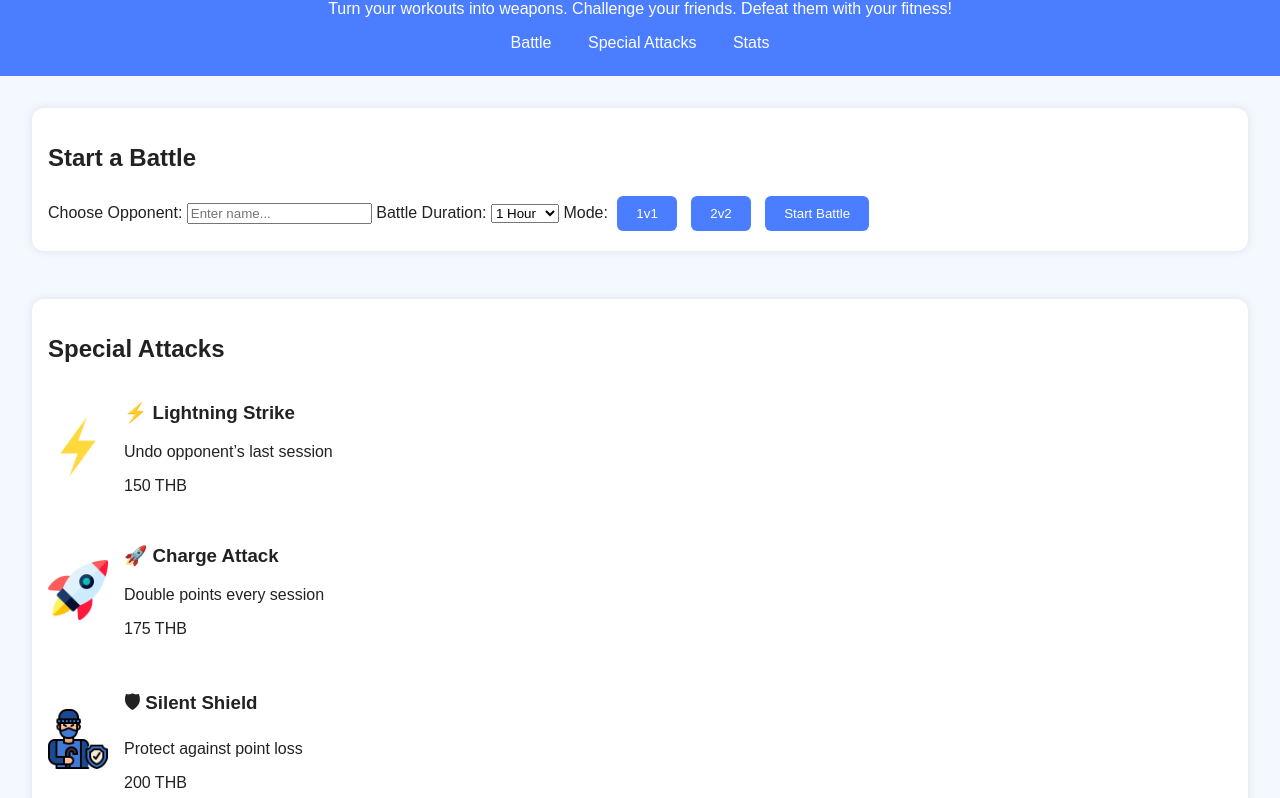
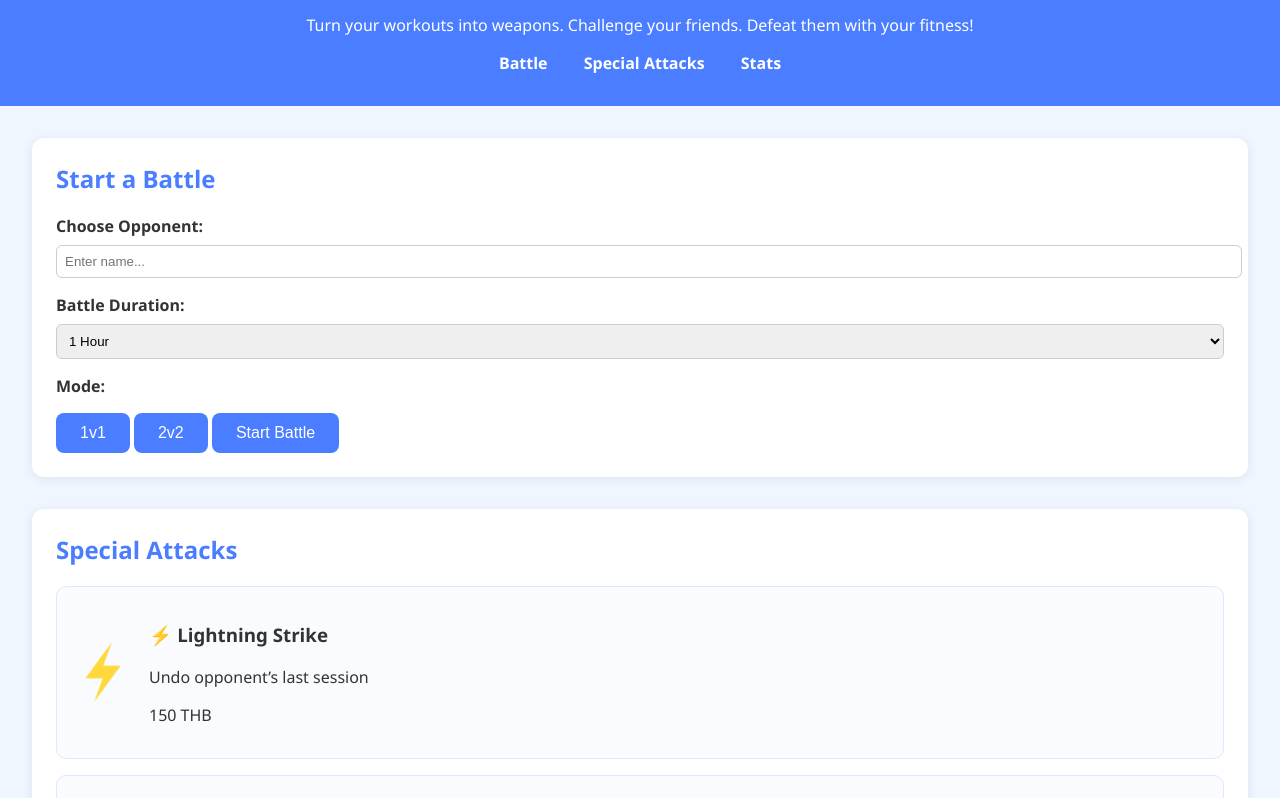
Before and after one commit to Maulik123-cool/TASKHLASH-, a plain HTML site: page index.html in a window 1280 px wide. Shown: the part 104-902 px from the top of the page. Drawn offline with Linux system fonts and the light colour scheme.

Commit message:
Update style.css

```diff
--- a/style.css
+++ b/style.css
@@ -1,21 +1,22 @@
 body {
-  font-family: 'Arial', sans-serif;
-  background: #f4f8ff;
-  color: #222;
+  font-family: 'Segoe UI', sans-serif;
   margin: 0;
+  background: #f0f6ff;
+  color: #333;
 }
 
 header {
   background-color: #4a7dff;
   color: white;
+  padding: 2rem;
   text-align: center;
-  padding: 1.5rem;
 }
 
 nav a {
+  color: white;
   margin: 0 1rem;
-  color: white;
   text-decoration: none;
+  font-weight: bold;
 }
 
 main {
@@ -23,17 +24,55 @@ main {
 }
 
 section {
-  margin-bottom: 3rem;
   background: white;
+  padding: 1.5rem;
+  margin-bottom: 2rem;
   border-radius: 12px;
-  padding: 1rem;
-  box-shadow: 0 0 10px rgba(0,0,0,0.1);
+  box-shadow: 0 2px 12px rgba(0,0,0,0.08);
+}
+
+h2 {
+  margin-top: 0;
+  color: #4a7dff;
+}
+
+label {
+  display: block;
+  margin-top: 1rem;
+  font-weight: 600;
+}
+
+input[type="text"], select {
+  padding: 0.5rem;
+  width: 100%;
+  margin-top: 0.5rem;
+  border-radius: 6px;
+  border: 1px solid #ccc;
+}
+
+button {
+  margin-top: 1rem;
+  background-color: #4a7dff;
+  color: white;
+  border: none;
+  padding: 0.7rem 1.5rem;
+  border-radius: 8px;
+  cursor: pointer;
+  font-size: 1rem;
+}
+
+button:hover {
+  background-color: #375fd0;
 }
 
 .attack-card {
   display: flex;
   align-items: center;
-  margin-bottom: 1rem;
+  margin-top: 1rem;
+  background: #f9fbff;
+  padding: 1rem;
+  border-radius: 10px;
+  border: 1px solid #dfe8ff;
 }
 
 .attack-card img {
@@ -41,12 +80,36 @@ section {
   margin-right: 1rem;
 }
 
-button {
-  background: #4a7dff;
-  color: white;
-  padding: 0.6rem 1.2rem;
-  border: none;
-  border-radius: 6px;
-  margin: 0.3rem;
-  cursor: pointer;
+.profile {
+  display: flex;
+  align-items: center;
+  gap: 1rem;
 }
+
+.profile img {
+  width: 80px;
+  border-radius: 50%;
+}
+
+.battle-view {
+  margin-top: 2rem;
+}
+
+.players {
+  display: flex;
+  justify-content: space-around;
+  text-align: center;
+}
+
+.players img {
+  width: 80px;
+  border-radius: 50%;
+}
+
+footer {
+  text-align: center;
+  padding: 1rem;
+  background: #e3eefd;
+  color: #4a7dff;
+  font-weight: bold;
+}
```
